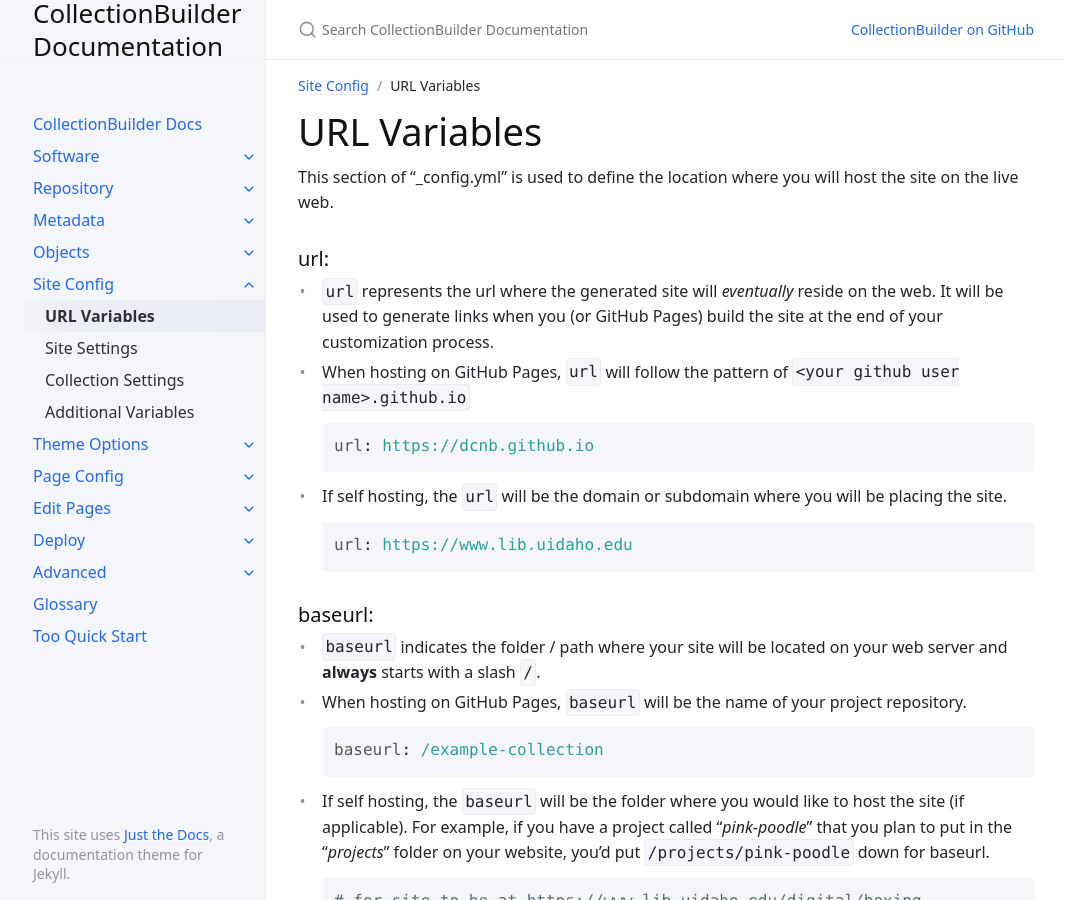
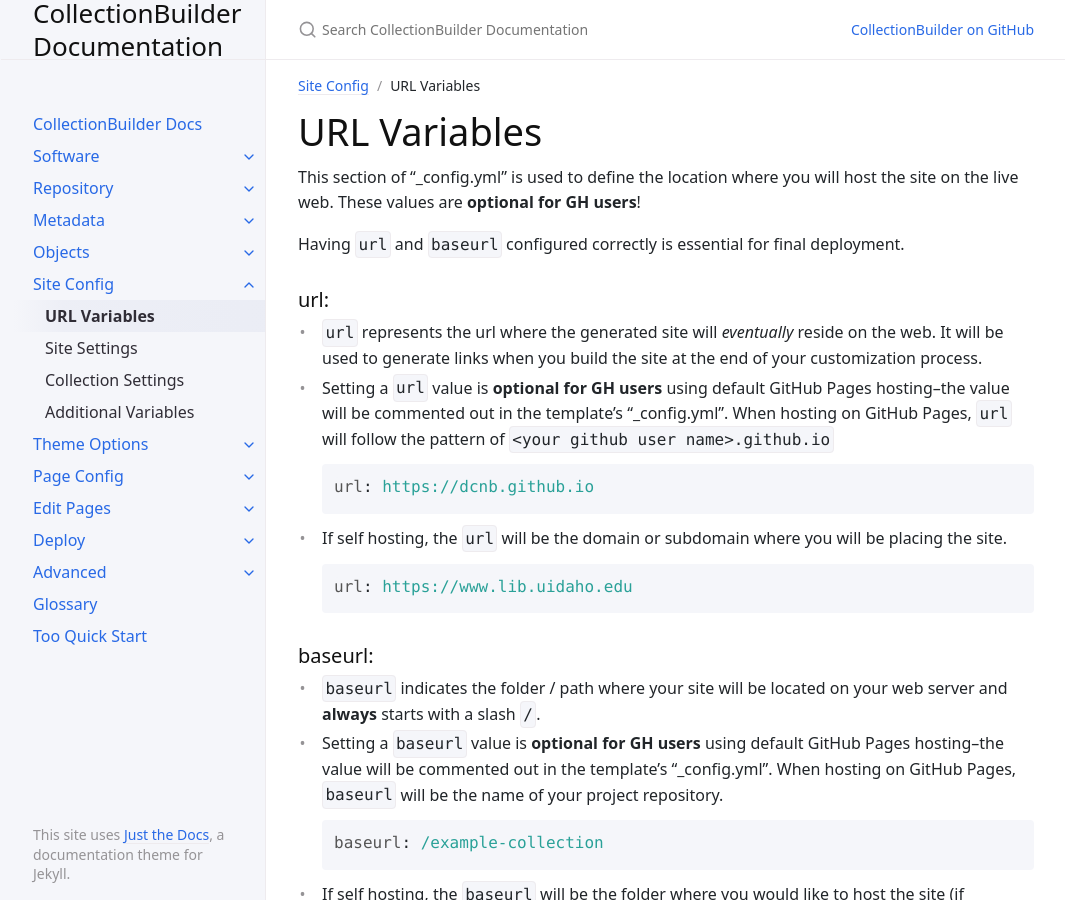
Before and after one commit to CollectionBuilder/cb-docs, a Jekyll site: the page built from docs/config/url.md, in a window 1280 px wide and 900 px high. Shown: the whole window, without its empty margins (106-1171 px from the left). Built offline with Jekyll 4.4.1, drawn with Linux system fonts in a browser that asks for light colours.

Commit message:
update url config section

````diff
--- a/docs/config/url.md
+++ b/docs/config/url.md
@@ -7,11 +7,14 @@ nav_order: 1
 # URL Variables
 
 This section of "_config.yml" is used to define the location where you will host the site on the live web.
+These values are **optional for GH users**!
+
+Having `url` and `baseurl` configured correctly is essential for final deployment.
 
 ### url:
 
-- `url` represents the url where the generated site will *eventually* reside on the web. It will be used to generate links when you (or GitHub Pages) build the site at the end of your customization process.
-- When hosting on GitHub Pages, `url` will follow the pattern of `<your github user name>.github.io`
+- `url` represents the url where the generated site will *eventually* reside on the web. It will be used to generate links when you build the site at the end of your customization process.
+- Setting a `url` value is **optional for GH users** using default GitHub Pages hosting--the value will be commented out in the template's "_config.yml". When hosting on GitHub Pages, `url` will follow the pattern of `<your github user name>.github.io`
 ```yaml
 url: https://dcnb.github.io
 ```
@@ -23,7 +26,7 @@ url: https://www.lib.uidaho.edu
 ### baseurl:
 
 - `baseurl` indicates the folder / path where your site will be located on your web server and **always** starts with a slash `/`.
-- When hosting on GitHub Pages, `baseurl` will be the name of your project repository.
+- Setting a `baseurl` value is **optional for GH users** using default GitHub Pages hosting--the value will be commented out in the template's "_config.yml". When hosting on GitHub Pages, `baseurl` will be the name of your project repository.
 ```yaml
 baseurl: /example-collection
 ```
````
Also changed, not shown: docs/config/index.md (+5 -1 lines).
